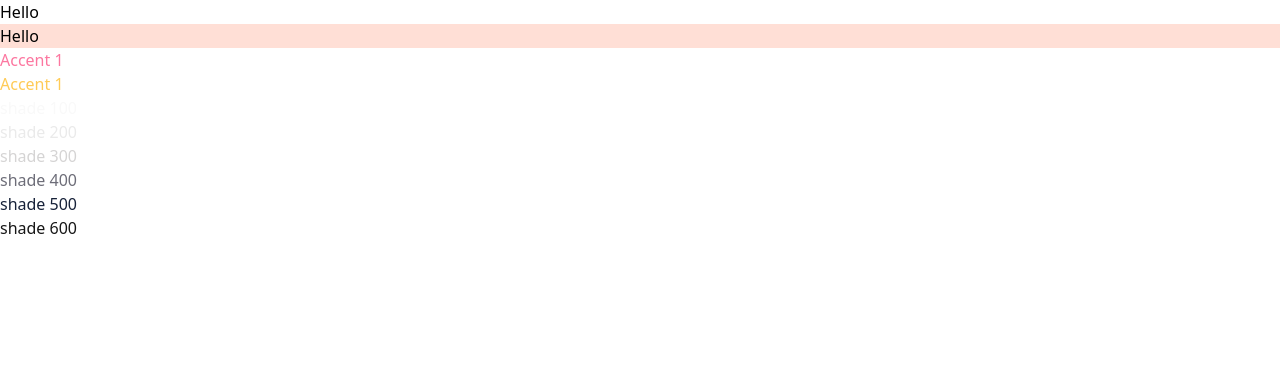
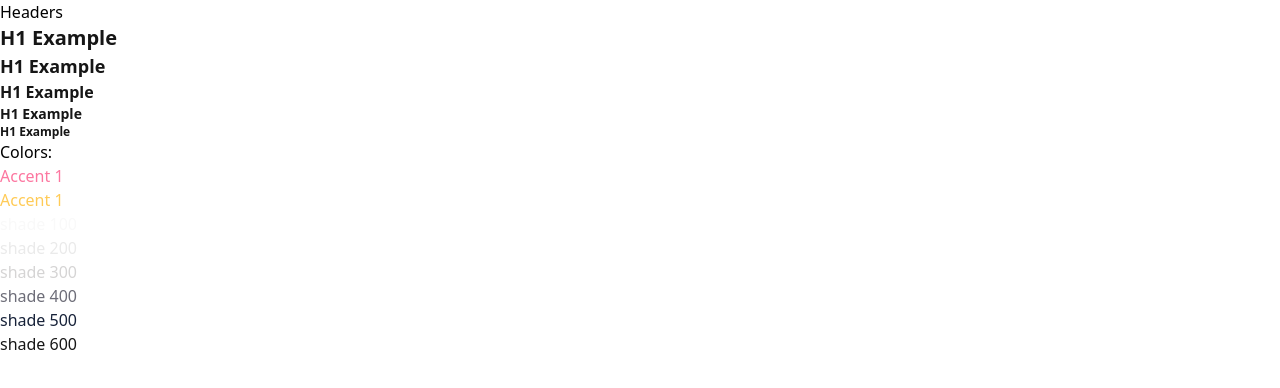
Before and after one commit to fullstack-guy/webminal, a Next.js app: page / in a window 1280 px wide. Shown: the top 388 px of the page. Built offline with nearby package versions, Linux system fonts and the light colour scheme.

Commit message:
:sparkles: added headers size and styles

```diff
--- a/pages/index.js
+++ b/pages/index.js
@@ -5,8 +5,13 @@ import styles from '../styles/Home.module.css';
 export default function Home() {
   return (
     <div>
-      Hello
-      <h1>Hello</h1>
+      <div>Headers</div>
+      <h2>H1 Example</h2>
+      <h3>H1 Example</h3>
+      <h4>H1 Example</h4>
+      <h5>H1 Example</h5>
+      <h6>H1 Example</h6>
+      <div>Colors:</div>
       <div className='text-accent-1'>Accent 1</div>
       <div className='text-tertiary'>Accent 1</div>
       <div className='text-shades-100'>shade 100</div>
--- a/styles/globals.css
+++ b/styles/globals.css
@@ -3,7 +3,30 @@
 @tailwind utilities;
 
 @layer components {
+  h1,
+  h2,
+  h3,
+  h4,
+  h5 {
+    @apply text-shades-600 font-semibold;
+  }
+
   h1 {
-    @apply bg-primary;
+    @apply text-shades-600 font-semibold text-2xl;
+  }
+  h2 {
+    @apply text-shades-600 font-semibold text-xl;
+  }
+  h3 {
+    @apply text-shades-600 font-semibold text-lg;
+  }
+  h4 {
+    @apply text-shades-600 font-semibold text-base;
+  }
+  h5 {
+    @apply text-shades-600 font-semibold text-sm;
+  }
+  h6 {
+    @apply text-shades-600 font-semibold text-xs;
   }
 }
```
